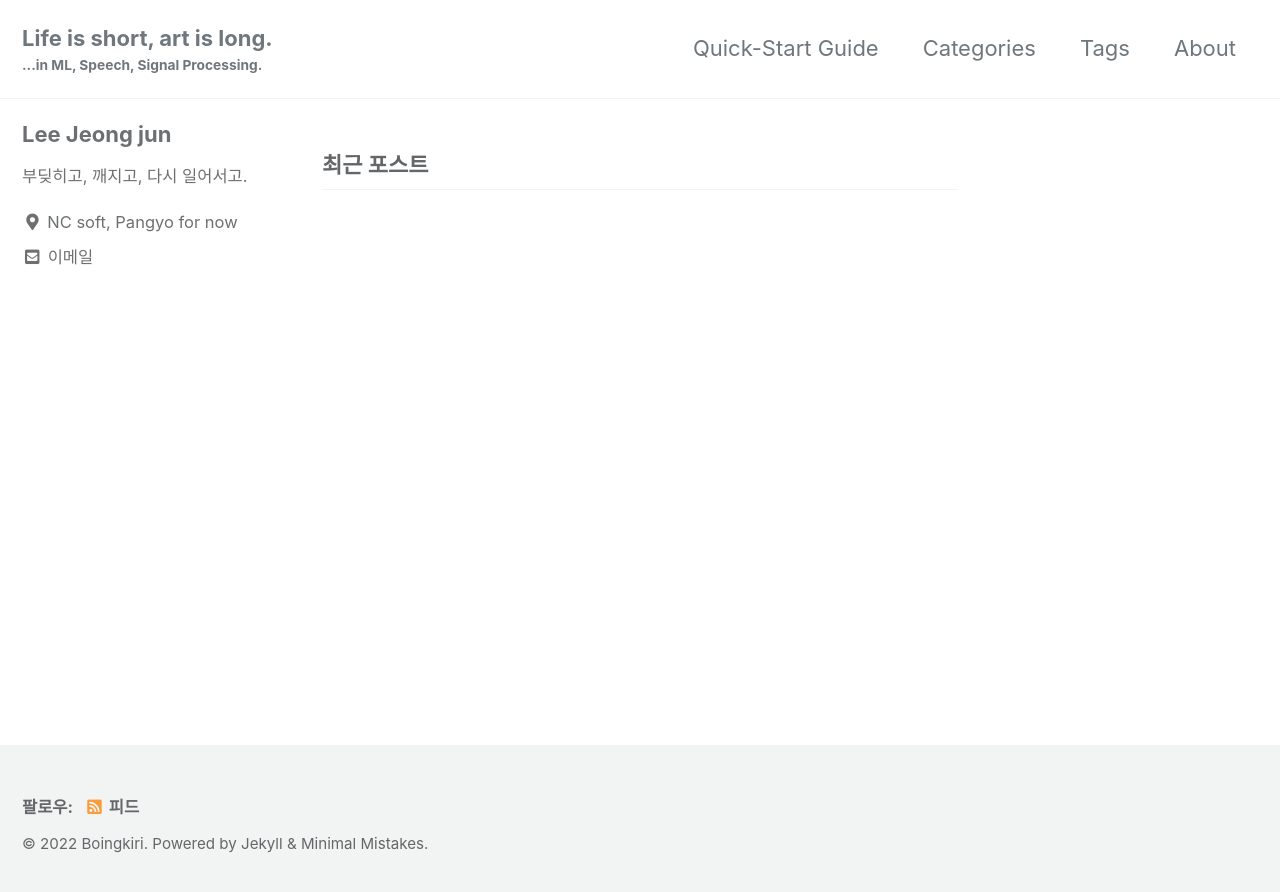
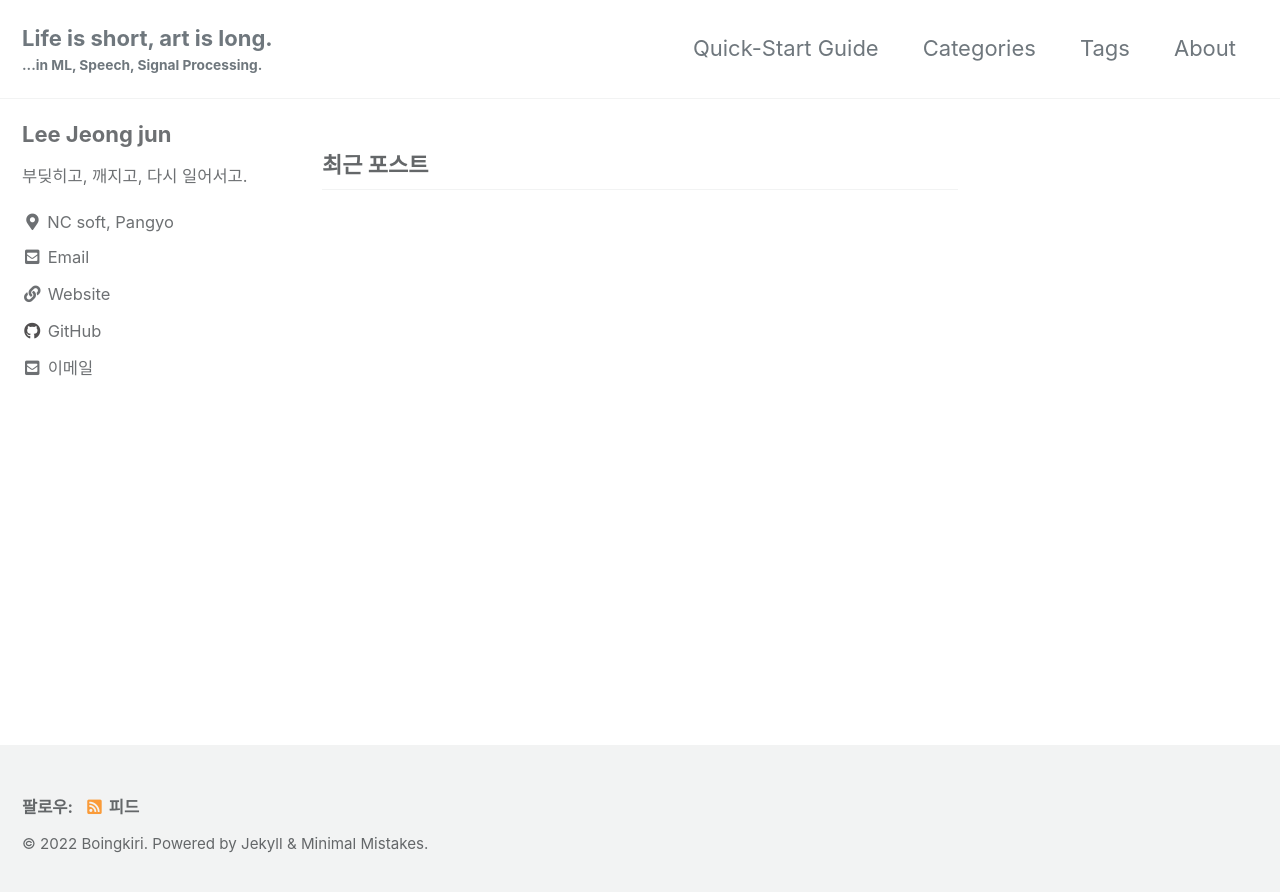
Before and after one commit to boingkiri/boingkiri.github.io, a Jekyll site: the page built from index.html, in a window 1280 px wide. Shown: the top 892 px of the page. Built offline with Jekyll 4.4.1, drawn with Linux system fonts in a browser that asks for light colours; cached includes are drawn as plain includes; the list of posts is cut into pages by our own code; some of the changed lines change nothing that is shown.

Commit message:
Add more introduction

```diff
--- a/_config.yml
+++ b/_config.yml
@@ -105,15 +105,15 @@ author:
   name             : "Lee Jeong jun"
   avatar           : # path of avatar image, e.g. "/assets/images/bio-photo.jpg"
   bio              : "부딪히고, 깨지고, 다시 일어서고."
-  location         : "NC soft, Pangyo for now"
+  location         : "NC soft, Pangyo"
   email            : "djfelrl11@kaist.ac.kr"
   links:
     - label: "Email"
       icon: "fas fa-fw fa-envelope-square"
-      # url: "mailto:your.name@email.com"
+      url: "mailto:djfelrl11@kaist.ac.kr"
     - label: "Website"
       icon: "fas fa-fw fa-link"
-      # url: "https://your-website.com"
+      url: "https://boingkiri.github.io"
     - label: "Twitter"
       icon: "fab fa-fw fa-twitter-square"
       # url: "https://twitter.com/"
@@ -122,7 +122,7 @@ author:
       # url: "https://facebook.com/"
     - label: "GitHub"
       icon: "fab fa-fw fa-github"
-      # url: "https://github.com/"
+      url: "https://github.com/boingkiri"
     - label: "Instagram"
       icon: "fab fa-fw fa-instagram"
       # url: "https://instagram.com/"
```
Also changed, not shown: README.md.
